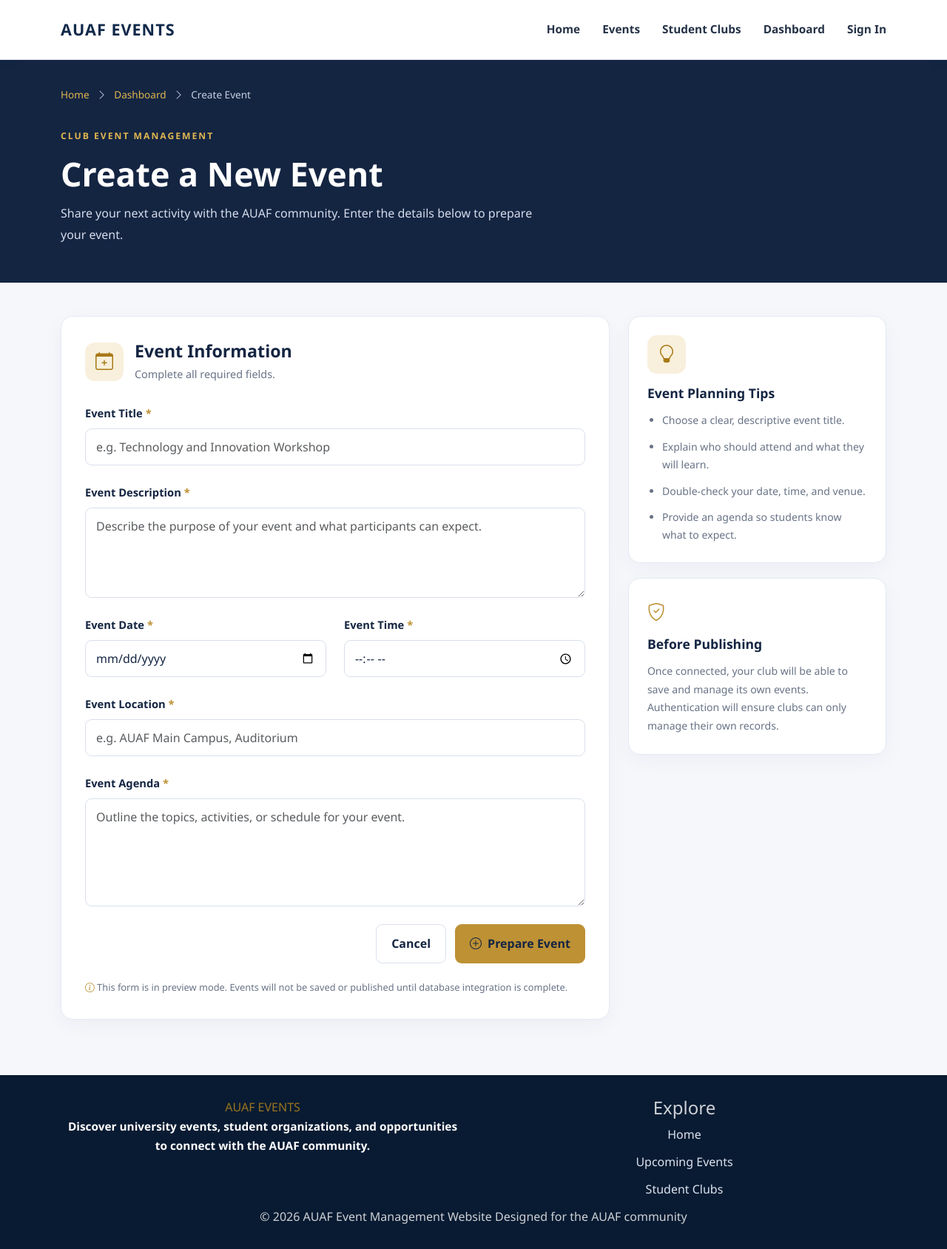
After one commit to Zohra-tech/AUAF-event-management-website, a PHP site: page /club/create-event.php in a window 1280 px wide. The commit adds this page. Shown: the whole page at 74% size. Run offline with PHP 8.4, Linux system fonts and the light colour scheme.

Commit message:
create event page is finalized

```diff
--- a/assets/css/style.css
+++ b/assets/css/style.css
@@ -1535,3 +1535,280 @@ a.btn.btn-gold:hover {
         font-size: 1.4rem;
     }
 }
+
+
+/* ========================================
+   CREATE EVENT PAGE
+======================================== */
+
+.create-event-hero {
+    background: #142542;
+    color: #ffffff;
+    padding: 35px 0 50px;
+}
+
+.create-event-breadcrumb {
+    display: flex;
+    flex-wrap: wrap;
+    align-items: center;
+    gap: 10px;
+    margin-bottom: 30px;
+    color: #c7d0df;
+    font-size: 0.85rem;
+}
+
+.create-event-breadcrumb a {
+    color: #e0b650;
+    text-decoration: none;
+}
+
+.create-event-breadcrumb a:hover {
+    color: #ffffff;
+}
+
+.create-event-hero .section-eyebrow {
+    color: #e0b650;
+    font-size: 0.76rem;
+    font-weight: 800;
+    letter-spacing: 2px;
+}
+
+.create-event-hero h1 {
+    color: #ffffff;
+    font-size: clamp(2rem, 4vw, 2.8rem);
+    font-weight: 800;
+    margin: 12px 0;
+}
+
+.create-event-hero p {
+    color: #d5dceb;
+    max-width: 650px;
+    line-height: 1.8;
+    margin-bottom: 0;
+}
+
+.create-event-section {
+    background: #f5f7fb;
+    padding: 45px 0 75px;
+}
+
+.create-event-layout {
+    display: grid;
+    grid-template-columns: minmax(0, 1.7fr) minmax(260px, 0.8fr);
+    gap: 25px;
+    align-items: start;
+}
+
+.create-event-card,
+.event-guidelines-card {
+    background: #ffffff;
+    border: 1px solid #e5e9f0;
+    border-radius: 16px;
+    box-shadow: 0 8px 28px rgba(20, 37, 66, 0.04);
+}
+
+.create-event-card {
+    padding: 32px;
+}
+
+.create-event-card-heading {
+    display: flex;
+    align-items: center;
+    gap: 15px;
+    margin-bottom: 28px;
+}
+
+.create-event-heading-icon,
+.guidelines-icon {
+    display: flex;
+    align-items: center;
+    justify-content: center;
+    width: 52px;
+    height: 52px;
+    flex-shrink: 0;
+    border-radius: 13px;
+    background: #f8f0dc;
+    color: #a87918;
+    font-size: 1.5rem;
+}
+
+.create-event-card-heading h2 {
+    color: #142542;
+    font-size: 1.45rem;
+    font-weight: 800;
+    margin-bottom: 5px;
+}
+
+.create-event-card-heading p {
+    color: #687386;
+    font-size: 0.9rem;
+    margin-bottom: 0;
+}
+
+.create-event-card .form-label {
+    display: block;
+    color: #142542;
+    font-weight: 700;
+    font-size: 0.92rem;
+    margin-bottom: 8px;
+}
+
+.required-star {
+    color: #bd9134;
+}
+
+.create-event-card .form-control {
+    padding: 12px 14px;
+    border: 1px solid #d9e0eb;
+    border-radius: 9px;
+    color: #142542;
+    background-color: #ffffff;
+}
+
+.create-event-card .form-control:focus {
+    border-color: #bd9134;
+    box-shadow: 0 0 0 3px rgba(189, 145, 52, 0.15);
+}
+
+.create-event-card textarea {
+    resize: vertical;
+}
+
+.create-event-form-actions {
+    display: flex;
+    justify-content: flex-end;
+    flex-wrap: wrap;
+    gap: 12px;
+    margin-top: 8px;
+}
+
+.event-cancel-btn,
+.event-submit-btn {
+    display: inline-flex;
+    justify-content: center;
+    align-items: center;
+    gap: 8px;
+    min-height: 45px;
+    padding: 12px 20px;
+    border-radius: 9px;
+    font-weight: 800;
+    text-decoration: none;
+    transition: background 0.2s ease;
+}
+
+.event-cancel-btn {
+    border: 1px solid #d9e0eb;
+    color: #142542;
+    background: #ffffff;
+}
+
+.event-cancel-btn:hover {
+    background: #f0f2f6;
+    color: #142542;
+}
+
+.event-submit-btn {
+    border: 0;
+    background: #bd9134;
+    color: #142542;
+}
+
+.event-submit-btn:hover {
+    background: #d5ad55;
+}
+
+.event-form-notice {
+    color: #687386;
+    font-size: 0.8rem;
+    line-height: 1.6;
+    margin: 22px 0 0;
+}
+
+.event-form-notice i {
+    color: #bd9134;
+}
+
+.create-event-sidebar {
+    display: grid;
+    gap: 20px;
+}
+
+.event-guidelines-card {
+    padding: 25px;
+}
+
+.event-guidelines-card h3 {
+    color: #142542;
+    font-size: 1.1rem;
+    font-weight: 800;
+    margin: 16px 0 14px;
+}
+
+.event-guidelines-card ul {
+    padding-left: 20px;
+    margin: 0;
+}
+
+.event-guidelines-card li {
+    color: #687386;
+    font-size: 0.88rem;
+    line-height: 1.7;
+    margin-bottom: 12px;
+}
+
+.event-guidelines-card li:last-child {
+    margin-bottom: 0;
+}
+
+.event-preview-note > i {
+    color: #bd9134;
+    font-size: 1.5rem;
+}
+
+.event-preview-note h3 {
+    margin-top: 12px;
+}
+
+.event-preview-note p {
+    color: #687386;
+    font-size: 0.88rem;
+    line-height: 1.75;
+    margin-bottom: 0;
+}
+
+@media (max-width: 991px) {
+    .create-event-layout {
+        grid-template-columns: 1fr;
+    }
+
+    .create-event-sidebar {
+        grid-template-columns: repeat(2, minmax(0, 1fr));
+    }
+}
+
+@media (max-width: 575px) {
+    .create-event-hero {
+        padding: 25px 0 38px;
+    }
+
+    .create-event-section {
+        padding: 28px 0 50px;
+    }
+
+    .create-event-card {
+        padding: 22px 18px;
+    }
+
+    .create-event-sidebar {
+        grid-template-columns: 1fr;
+    }
+
+    .create-event-form-actions {
+        flex-direction: column-reverse;
+    }
+
+    .event-cancel-btn,
+    .event-submit-btn {
+        width: 100%;
+    }
+}
--- /dev/null
+++ b/club/create-event.php
@@ -0,0 +1,316 @@
+<?php
+$pageTitle = 'Create Event | AUAF Events';
+
+$errors = [];
+$success = false;
+
+$eventTitle = '';
+$eventDescription = '';
+$eventDate = '';
+$eventTime = '';
+$eventLocation = '';
+$eventAgenda = '';
+
+if ($_SERVER['REQUEST_METHOD'] === 'POST') {
+    $eventTitle = trim($_POST['event_title'] ?? '');
+    $eventDescription = trim($_POST['event_description'] ?? '');
+    $eventDate = trim($_POST['event_date'] ?? '');
+    $eventTime = trim($_POST['event_time'] ?? '');
+    $eventLocation = trim($_POST['event_location'] ?? '');
+    $eventAgenda = trim($_POST['event_agenda'] ?? '');
+
+    if ($eventTitle === '') {
+        $errors[] = 'Please enter an event title.';
+    }
+
+    if ($eventDescription === '') {
+        $errors[] = 'Please provide an event description.';
+    }
+
+    $dateObject = DateTime::createFromFormat('!Y-m-d', $eventDate);
+    if (!$dateObject || $dateObject->format('Y-m-d') !== $eventDate) {
+        $errors[] = 'Please select a valid event date.';
+    } elseif ($eventDate < date('Y-m-d')) {
+        $errors[] = 'The event date cannot be in the past.';
+    }
+
+    $timeObject = DateTime::createFromFormat('!H:i', $eventTime);
+    if (!$timeObject || $timeObject->format('H:i') !== $eventTime) {
+        $errors[] = 'Please select a valid event time.';
+    }
+
+    if ($eventLocation === '') {
+        $errors[] = 'Please enter the event location.';
+    }
+
+    if ($eventAgenda === '') {
+        $errors[] = 'Please provide the event agenda.';
+    }
+
+    // Saving the event will be implemented after the database schema
+    // and club authentication are available.
+}
+?>
+<!DOCTYPE html>
+<html lang="en">
+<head>
+    <meta charset="UTF-8">
+    <meta name="viewport" content="width=device-width, initial-scale=1.0">
+
+    <title><?= htmlspecialchars($pageTitle, ENT_QUOTES, 'UTF-8') ?></title>
+
+    <link
+        href="https://cdn.jsdelivr.net/npm/bootstrap@5.3.3/dist/css/bootstrap.min.css"
+        rel="stylesheet"
+    >
+
+    <link
+        href="https://cdn.jsdelivr.net/npm/bootstrap-icons@1.11.3/font/bootstrap-icons.min.css"
+        rel="stylesheet"
+    >
+
+    <link rel="stylesheet" href="/assets/css/style.css">
+</head>
+
+<body class="create-event-page">
+
+<!-- Navigation -->
+<nav class="site-navbar">
+    <div class="container d-flex justify-content-between align-items-center flex-wrap gap-3">
+        <a class="brand" href="/index.php">AUAF EVENTS</a>
+
+        <div class="nav-links">
+            <a href="/index.php">Home</a>
+            <a href="/pages/events.php">Events</a>
+            <a href="/pages/clubs.php">Student Clubs</a>
+            <a href="/club/dashboard.php">Dashboard</a>
+            <a href="/club/login.php">Sign In</a>
+        </div>
+    </div>
+</nav>
+
+<!-- Page Header -->
+<section class="create-event-hero">
+    <div class="container">
+        <div class="create-event-breadcrumb">
+            <a href="/index.php">Home</a>
+            <i class="bi bi-chevron-right"></i>
+            <a href="/club/dashboard.php">Dashboard</a>
+            <i class="bi bi-chevron-right"></i>
+            <span>Create Event</span>
+        </div>
+
+        <span class="section-eyebrow">CLUB EVENT MANAGEMENT</span>
+        <h1>Create a New Event</h1>
+        <p>
+            Share your next activity with the AUAF community.
+            Enter the details below to prepare your event.
+        </p>
+    </div>
+</section>
+
+<!-- Form -->
+<main class="create-event-section">
+    <div class="container">
+        <div class="create-event-layout">
+
+            <div class="create-event-main">
+                <div class="create-event-card">
+
+                    <div class="create-event-card-heading">
+                        <div class="create-event-heading-icon">
+                            <i class="bi bi-calendar-plus"></i>
+                        </div>
+                        <div>
+                            <h2>Event Information</h2>
+                            <p>Complete all required fields.</p>
+                        </div>
+                    </div>
+
+                    <?php if (!empty($errors)): ?>
+                        <div class="alert alert-danger" role="alert">
+                            <strong>Please correct the following:</strong>
+                            <ul class="mb-0 mt-2">
+                                <?php foreach ($errors as $error): ?>
+                                    <li><?= htmlspecialchars($error, ENT_QUOTES, 'UTF-8') ?></li>
+                                <?php endforeach; ?>
+                            </ul>
+                        </div>
+                    <?php endif; ?>
+
+                    <form action="" method="post">
+
+                        <div class="mb-4">
+                            <label for="event_title" class="form-label">
+                                Event Title <span class="required-star">*</span>
+                            </label>
+                            <input
+                                type="text"
+                                class="form-control"
+                                id="event_title"
+                                name="event_title"
+                                maxlength="200"
+                                placeholder="e.g. Technology and Innovation Workshop"
+                                value="<?= htmlspecialchars($eventTitle, ENT_QUOTES, 'UTF-8') ?>"
+                                required
+                            >
+                        </div>
+
+                        <div class="mb-4">
+                            <label for="event_description" class="form-label">
+                                Event Description <span class="required-star">*</span>
+                            </label>
+                            <textarea
+                                class="form-control"
+                                id="event_description"
+                                name="event_description"
+                                rows="4"
+                                placeholder="Describe the purpose of your event and what participants can expect."
+                                required
+                            ><?= htmlspecialchars($eventDescription, ENT_QUOTES, 'UTF-8') ?></textarea>
+                        </div>
+
+                        <div class="row">
+                            <div class="col-md-6 mb-4">
+                                <label for="event_date" class="form-label">
+                                    Event Date <span class="required-star">*</span>
+                                </label>
+                                <input
+                                    type="date"
+                                    class="form-control"
+                                    id="event_date"
+                                    name="event_date"
+                                    min="<?= date('Y-m-d') ?>"
+                                    value="<?= htmlspecialchars($eventDate, ENT_QUOTES, 'UTF-8') ?>"
+                                    required
+                                >
+                            </div>
+
+                            <div class="col-md-6 mb-4">
+                                <label for="event_time" class="form-label">
+                                    Event Time <span class="required-star">*</span>
+                                </label>
+                                <input
+                                    type="time"
+                                    class="form-control"
+                                    id="event_time"
+                                    name="event_time"
+                                    value="<?= htmlspecialchars($eventTime, ENT_QUOTES, 'UTF-8') ?>"
+                                    required
+                                >
+                            </div>
+                        </div>
+
+                        <div class="mb-4">
+                            <label for="event_location" class="form-label">
+                                Event Location <span class="required-star">*</span>
+                            </label>
+                            <input
+                                type="text"
+                                class="form-control"
+                                id="event_location"
+                                name="event_location"
+                                maxlength="255"
+                                placeholder="e.g. AUAF Main Campus, Auditorium"
+                                value="<?= htmlspecialchars($eventLocation, ENT_QUOTES, 'UTF-8') ?>"
+                                required
+                            >
+                        </div>
+
+                        <div class="mb-4">
+                            <label for="event_agenda" class="form-label">
+                                Event Agenda <span class="required-star">*</span>
+                            </label>
+                            <textarea
+                                class="form-control"
+                                id="event_agenda"
+                                name="event_agenda"
+                                rows="5"
+                                placeholder="Outline the topics, activities, or schedule for your event."
+                                required
+                            ><?= htmlspecialchars($eventAgenda, ENT_QUOTES, 'UTF-8') ?></textarea>
+                        </div>
+
+                        <div class="create-event-form-actions">
+                            <a href="/club/dashboard.php" class="event-cancel-btn">
+                                Cancel
+                            </a>
+
+                            <button type="submit" class="event-submit-btn">
+                                <i class="bi bi-plus-circle"></i>
+                                Prepare Event
+                            </button>
+                        </div>
+
+                        <p class="event-form-notice">
+                            <i class="bi bi-info-circle"></i>
+                            This form is in preview mode. Events will not be saved
+                            or published until database integration is complete.
+                        </p>
+
+                    </form>
+                </div>
+            </div>
+
+            <!-- Sidebar -->
+            <aside class="create-event-sidebar">
+                <div class="event-guidelines-card">
+                    <div class="guidelines-icon">
+                        <i class="bi bi-lightbulb"></i>
+                    </div>
+
+                    <h3>Event Planning Tips</h3>
+
+                    <ul>
+                        <li>Choose a clear, descriptive event title.</li>
+                        <li>Explain who should attend and what they will learn.</li>
+                        <li>Double-check your date, time, and venue.</li>
+                        <li>Provide an agenda so students know what to expect.</li>
+                    </ul>
+                </div>
+
+                <div class="event-guidelines-card event-preview-note">
+                    <i class="bi bi-shield-check"></i>
+                    <h3>Before Publishing</h3>
+                    <p>
+                        Once connected, your club will be able to save and
+                        manage its own events. Authentication will ensure
+                        clubs can only manage their own records.
+                    </p>
+                </div>
+            </aside>
+
+        </div>
+    </div>
+</main>
+
+<!-- Footer -->
+<footer class="site-footer">
+    <div class="container">
+        <div class="row gy-4">
+            <div class="col-lg-6">
+                <a class="footer-brand" href="/index.php">AUAF EVENTS</a>
+                <p class="footer-description">
+                    Discover university events, student organizations,
+                    and opportunities to connect with the AUAF community.
+                </p>
+            </div>
+
+            <div class="col-12 col-lg-6 footer-explore">
+                <h4>Explore</h4>
+                <a href="/index.php">Home</a>
+                <a href="/pages/events.php">Upcoming Events</a>
+                <a href="/pages/clubs.php">Student Clubs</a>
+            </div>
+        </div>
+
+        <div class="footer-bottom">
+            <span>&copy; <?= date('Y') ?> AUAF Event Management Website</span>
+            <span>Designed for the AUAF community</span>
+        </div>
+    </div>
+</footer>
+
+<script src="https://cdn.jsdelivr.net/npm/bootstrap@5.3.3/dist/js/bootstrap.bundle.min.js"></script>
+</body>
+</html>
```
